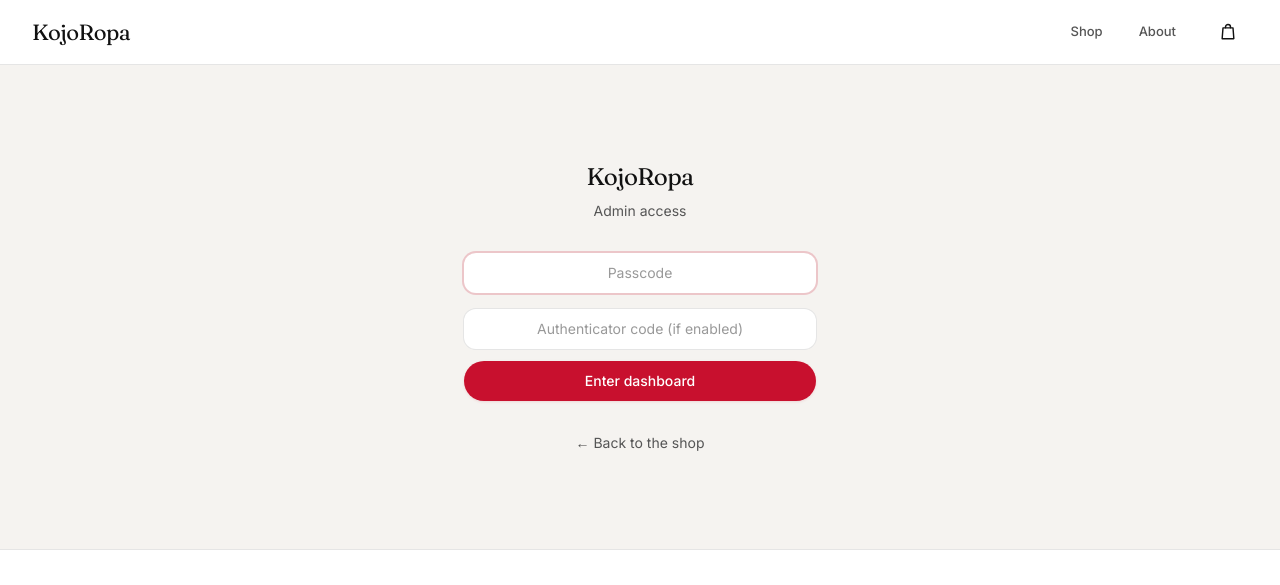
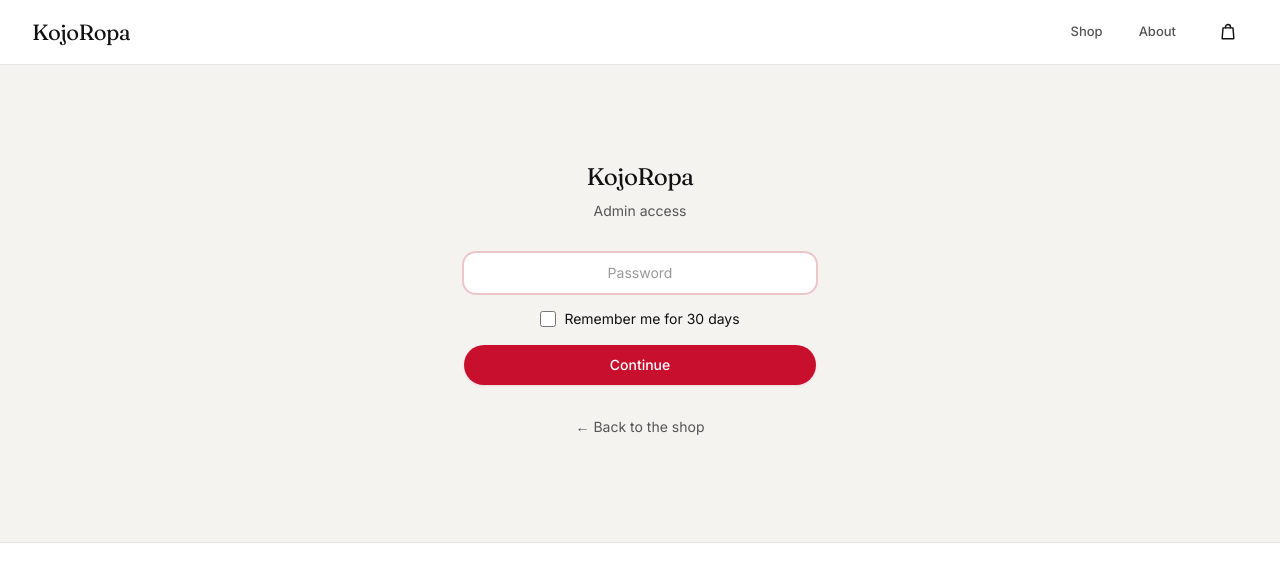
Before and after one commit to Padrino-221/KojoRopa, a Next.js app: page /admin in a window 1280 px wide. Shown: the top 585 px of the page. Built offline with nearby package versions, Linux system fonts and the light colour scheme; no server answers; the database is empty.

Commit message:
feat: two-step admin login with remember me and TOTP flow

```diff
--- a/src/components/admin-login.tsx
+++ b/src/components/admin-login.tsx
@@ -2,64 +2,117 @@
 
 import Link from "next/link";
 import { useActionState } from "react";
-import { loginAction } from "@/lib/actions/auth";
-import type { LoginState } from "@/lib/actions/auth";
+import {
+  verifyPasswordAction,
+  verifyTotpAction,
+} from "@/lib/actions/auth";
+import type { VerifyPasswordState, VerifyTotpState } from "@/lib/actions/auth";
 import { useSiteSetting } from "@/components/site-settings-provider";
 import { Button } from "@/components/ui/button";
 import { Input } from "@/components/ui/input";
+import { Checkbox } from "@/components/ui/checkbox";
 
 export function AdminLogin() {
-  const [state, formAction, pending] = useActionState<LoginState, FormData>(
-    loginAction,
-    {}
-  );
   const siteName = useSiteSetting("siteName", "KojoRopa");
+
+  const [pwState, pwAction, pwPending] = useActionState<
+    VerifyPasswordState,
+    FormData
+  >(verifyPasswordAction, {});
+
+  const [totpState, totpAction, totpPending] = useActionState<
+    VerifyTotpState,
+    FormData
+  >(verifyTotpAction, {});
+
+  const showTotp = pwState.step === "totp";
 
   return (
     <div className="mx-auto flex max-w-sm flex-col items-center px-4 py-24 text-center">
+      {/* brand */}
       <p className="font-display text-2xl tracking-tight text-espresso">
         {siteName}
       </p>
       <p className="mt-2 text-sm text-mocha">Admin access</p>
-      <form action={formAction} className="mt-8 w-full">
-        <label htmlFor="passcode" className="sr-only">
-          Passcode
+
+      {/* step 1 — password */}
+      {!showTotp && (
+        <form action={pwAction} className="mt-8 w-full">
+          <label htmlFor="password" className="sr-only">
+            Password
           </label>
           <Input
-          id="passcode"
+            id="password"
             name="password"
             type="password"
             required
             autoComplete="current-password"
-          placeholder="Passcode"
+            placeholder="Password"
             className="text-center"
             autoFocus
           />
-        <label htmlFor="auth-code" className="mt-4 block">
-          <span className="sr-only">Authenticator code</span>
+          <div className="mt-4 flex justify-center">
+            <Checkbox id="rememberMe" name="rememberMe" label="Remember me for 30 days" />
+          </div>
+          {pwState.error && (
+            <p className="mt-3 text-xs text-sale">{pwState.error}</p>
+          )}
+          <Button
+            type="submit"
+            disabled={pwPending}
+            loading={pwPending}
+            className="mt-4 w-full"
+          >
+            {pwPending ? "Verifying…" : "Continue"}
+          </Button>
+        </form>
+      )}
+
+      {/* step 2 — TOTP */}
+      {showTotp && (
+        <form action={totpAction} className="mt-8 w-full">
+          <input type="hidden" name="token" value={pwState.token ?? ""} />
+          <p className="mb-4 text-sm text-mocha">
+            Enter the 6-digit code from your authenticator app.
+          </p>
+          <label htmlFor="totp-code" className="sr-only">
+            Authenticator code
+          </label>
           <Input
-            id="auth-code"
+            id="totp-code"
             name="code"
             type="text"
             inputMode="numeric"
             autoComplete="one-time-code"
             maxLength={6}
-            placeholder="Authenticator code (if enabled)"
-            className="text-center"
+            placeholder="000000"
+            className="text-center text-lg tracking-[0.3em]"
+            autoFocus
           />
-        </label>
-        {state.error && (
-          <p className="mt-2 text-xs text-sale">{state.error}</p>
+          <div className="mt-4 flex justify-center">
+            <Checkbox id="rememberMe" name="rememberMe" label="Remember me for 30 days" />
+          </div>
+          {totpState.error && (
+            <p className="mt-3 text-xs text-sale">{totpState.error}</p>
           )}
           <Button
             type="submit"
-          disabled={pending}
-          loading={pending}
-          className="mt-3 w-full"
+            disabled={totpPending}
+            loading={totpPending}
+            className="mt-4 w-full"
           >
-          {pending ? "Signing in…" : "Enter dashboard"}
+            {totpPending ? "Verifying…" : "Sign in"}
           </Button>
+          <button
+            type="button"
+            onClick={() => window.location.reload()}
+            className="mt-4 text-sm text-mocha hover:text-espresso"
+          >
+            ← Back to password
+          </button>
         </form>
+      )}
+
       <Link
         href="/"
         className="mt-8 text-sm text-mocha hover:text-espresso"
--- a/src/lib/actions/auth.ts
+++ b/src/lib/actions/auth.ts
@@ -4,27 +4,31 @@
 import { cookies } from "next/headers";
 import {
   createAdminSession,
+  createTempToken,
+  verifyTempToken,
   logoutAdmin,
   SESSION_COOKIE,
   SESSION_MAX_AGE_SECONDS,
   verifyAdminPassword,
   verifyTotp,
+  isTotpEnabled,
 } from "@/lib/auth";
 import { logAudit } from "@/lib/audit";
 import { rateLimit, rateLimitGlobal } from "@/lib/rate-limit";
 import { getClientIp } from "@/lib/request";
-import { loginSchema } from "@/lib/validators";
 
-export type LoginState = { error?: string };
+/* ————— Step 1: verify password ————— */
 
-export async function loginAction(
-  _prev: LoginState,
+export type VerifyPasswordState =
+  | { error?: string; step?: undefined }
+  | { needsTotp: true; token: string; step: "totp" };
+
+export async function verifyPasswordAction(
+  _prev: VerifyPasswordState,
   formData: FormData
-): Promise<LoginState> {
+): Promise<VerifyPasswordState> {
   const ip = await getClientIp();
 
-  // Per-IP cap (prevents hammering from one address) plus a global cap that
-  // a spoofed X-Forwarded-For cannot dodge.
   if (
     !rateLimit(`login:${ip}`, 10, 60_000) ||
     !rateLimitGlobal("login", 30, 60_000)
@@ -32,38 +36,92 @@
     return { error: "Too many attempts — try again in a minute." };
   }
 
-  const parsed = loginSchema.safeParse({
-    password: formData.get("password"),
-    code: formData.get("code"),
-  });
-  if (!parsed.success) {
+  const password = formData.get("password");
+  if (typeof password !== "string" || !password) {
     return { error: "Enter your password." };
   }
 
-  if (!verifyAdminPassword(parsed.data.password)) {
+  if (!verifyAdminPassword(password)) {
     await logAudit("login.failed", "wrong password", ip);
     return { error: "Wrong password." };
   }
 
-  if (!verifyTotp(parsed.data.code ?? "")) {
+  if (!isTotpEnabled()) {
+    await logAudit("login.success", "admin signed in (no 2FA)", ip);
+    const token = await createAdminSession();
+    const store = await cookies();
+    store.set(SESSION_COOKIE, token, {
+      httpOnly: true,
+      secure: process.env.NODE_ENV === "production",
+      sameSite: "lax",
+      path: "/",
+      maxAge: SESSION_MAX_AGE_SECONDS,
+    });
+    redirect("/admin");
+  }
+
+  const tempToken = await createTempToken();
+  return { needsTotp: true, token: tempToken, step: "totp" };
+}
+
+/* ————— Step 2: verify TOTP ————— */
+
+export type VerifyTotpState = { error?: string };
+
+export async function verifyTotpAction(
+  _prev: VerifyTotpState,
+  formData: FormData
+): Promise<VerifyTotpState> {
+  const ip = await getClientIp();
+
+  if (
+    !rateLimit(`totp:${ip}`, 10, 60_000) ||
+    !rateLimitGlobal("totp", 30, 60_000)
+  ) {
+    return { error: "Too many attempts — try again in a minute." };
+  }
+
+  const token = formData.get("token");
+  const code = formData.get("code");
+  const rememberMe = formData.get("rememberMe") === "on";
+
+  if (typeof token !== "string" || !token) {
+    return { error: "Session expired — go back and enter your password." };
+  }
+
+  if (!await verifyTempToken(token)) {
+    await logAudit("login.failed", "invalid temp token", ip);
+    return { error: "Session expired — go back and enter your password." };
+  }
+
+  if (typeof code !== "string" || !/^\d{6}$/.test(code)) {
+    return { error: "Enter the 6-digit code from your authenticator." };
+  }
+
+  if (!verifyTotp(code)) {
     await logAudit("login.failed", "invalid 2FA code", ip);
     return { error: "Invalid authenticator code." };
   }
 
-  await logAudit("login.success", "admin signed in", ip);
+  await logAudit("login.success", "admin signed in (2FA)", ip);
 
-  const token = await createAdminSession();
+  const sessionToken = await createAdminSession(rememberMe);
   const store = await cookies();
-  store.set(SESSION_COOKIE, token, {
+  const maxAge = rememberMe
+    ? 30 * 24 * 60 * 60
+    : SESSION_MAX_AGE_SECONDS;
+  store.set(SESSION_COOKIE, sessionToken, {
     httpOnly: true,
     secure: process.env.NODE_ENV === "production",
     sameSite: "lax",
     path: "/",
-    maxAge: SESSION_MAX_AGE_SECONDS,
+    maxAge,
   });
 
   redirect("/admin");
 }
+
+/* ————— Logout ————— */
 
 export async function logoutAction(): Promise<void> {
   await logAudit("logout", "admin signed out");
--- a/src/lib/auth.ts
+++ b/src/lib/auth.ts
@@ -6,6 +6,8 @@
 
 export const SESSION_COOKIE = "kojoropa-session";
 export const SESSION_MAX_AGE_SECONDS = Number(process.env.SESSION_MAX_AGE_SECONDS) || 60 * 60 * 24 * 7; // 7 days default
+const REMEMBER_ME_DAYS = 30;
+const TEMP_TOKEN_SECONDS = 5 * 60; // 5 minutes for password-verified temp token
 
 function getSecret(): Uint8Array {
   const secret = process.env.SESSION_SECRET;
@@ -84,6 +86,37 @@
   return false;
 }
 
+/** True when ADMIN_TOTP_SECRET is configured (2FA is active). */
+export function isTotpEnabled(): boolean {
+  return !!process.env.ADMIN_TOTP_SECRET;
+}
+
+/* ————— temp token for two-step login ————— */
+
+interface TempTokenPayload {
+  purpose: "password-verified";
+}
+
+/** Creates a short-lived JWT proving the password was verified (for step 1 → step 2). */
+export async function createTempToken(): Promise<string> {
+  return new SignJWT({ purpose: "password-verified" } satisfies TempTokenPayload)
+    .setProtectedHeader({ alg: "HS256" })
+    .setSubject("admin")
+    .setIssuedAt()
+    .setExpirationTime(`${TEMP_TOKEN_SECONDS}s`)
+    .sign(getSecret());
+}
+
+/** Verifies a temp token. Returns true if valid. */
+export async function verifyTempToken(token: string): Promise<boolean> {
+  try {
+    const { payload } = await jwtVerify(token, getSecret());
+    return payload.purpose === "password-verified";
+  } catch {
+    return false;
+  }
+}
+
 /* ————— sessions ————— */
 
 interface AdminJwtPayload {
@@ -92,15 +125,16 @@
 }
 
 /** Creates a JWT and stores a matching server-side session row. */
-export async function createAdminSession(): Promise<string> {
+export async function createAdminSession(rememberMe = false): Promise<string> {
   const jti = randomBytes(16).toString("hex");
-  const expiresAt = new Date(Date.now() + SESSION_MAX_AGE_SECONDS * 1000);
+  const maxAge = rememberMe ? REMEMBER_ME_DAYS * 24 * 60 * 60 : SESSION_MAX_AGE_SECONDS;
+  const expiresAt = new Date(Date.now() + maxAge * 1000);
 
   const token = await new SignJWT({ role: "admin", jti } satisfies AdminJwtPayload)
     .setProtectedHeader({ alg: "HS256" })
     .setSubject("admin")
     .setIssuedAt()
-    .setExpirationTime(`${SESSION_MAX_AGE_SECONDS}s`)
+    .setExpirationTime(`${maxAge}s`)
     .sign(getSecret());
 
   await prisma.adminSession.create({ data: { jti, expiresAt } });
```
Lines whose indentation alone changed are shown as unchanged.
